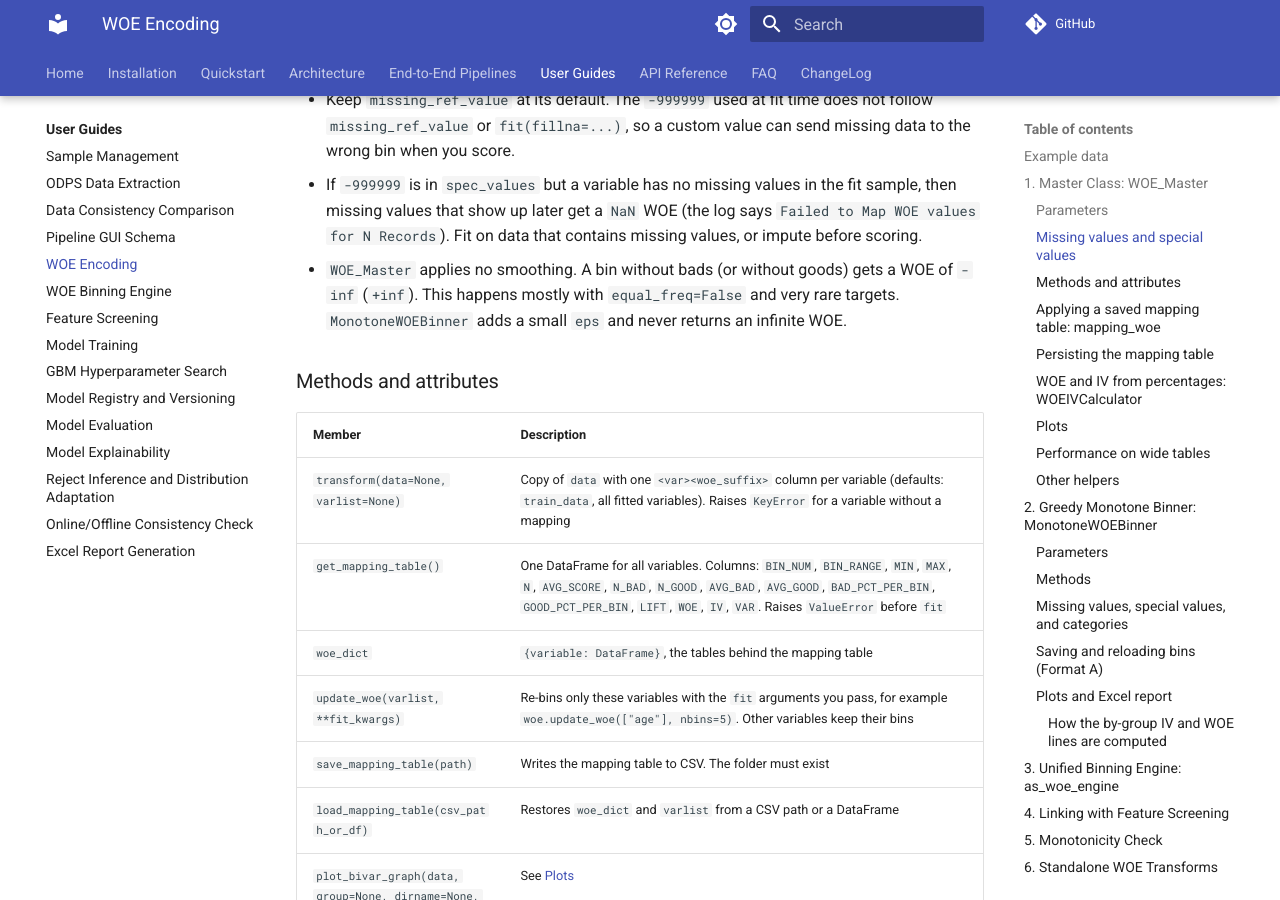
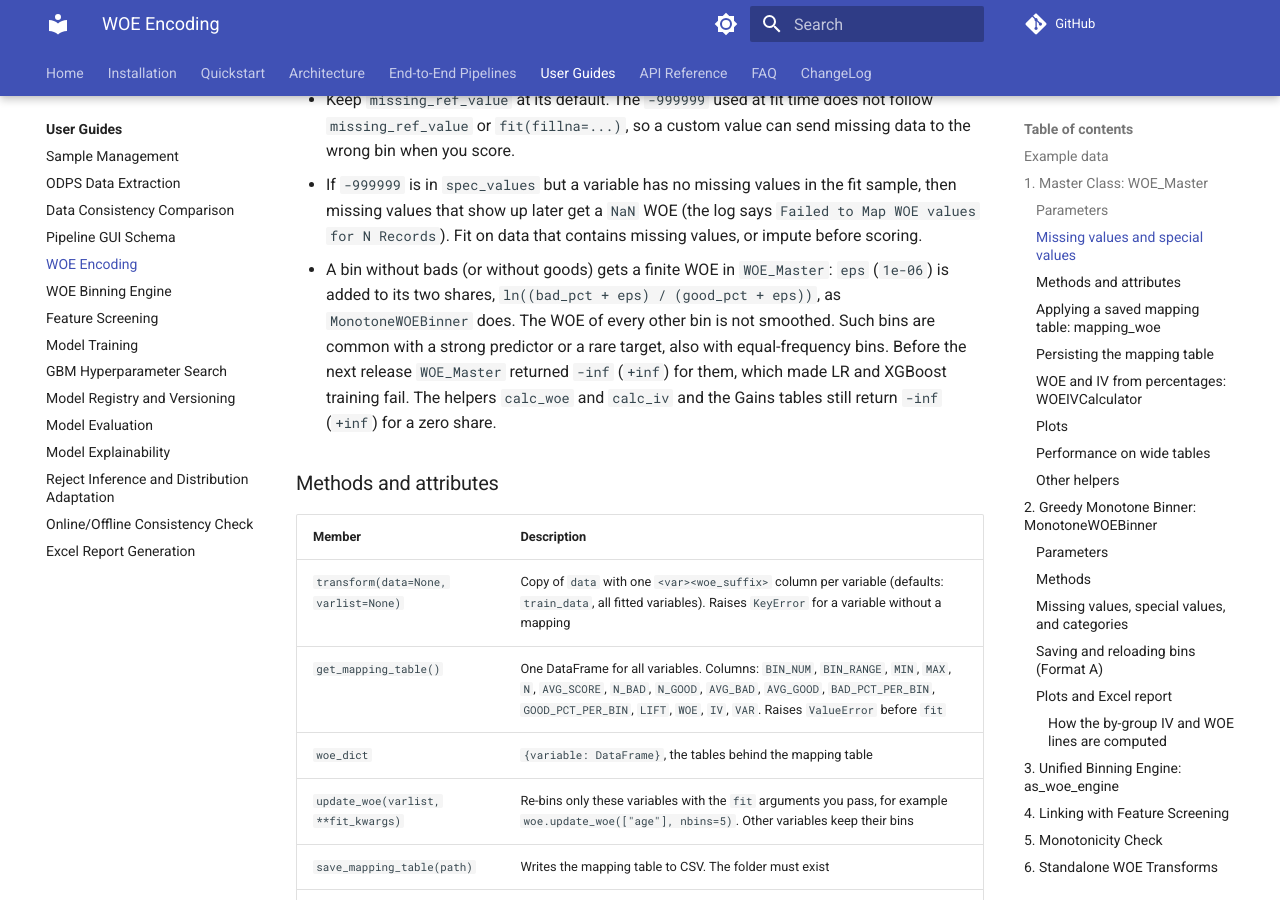
Before and after one commit to Kyle-J-Sun/SuperModelingFactory_doc, an MkDocs documentation site: the page built from docs/guides/woe.md, in a window 1280 px wide and 900 px high, scrolled down 4512 px. Built offline with MkDocs 1.6.1 and Material for MkDocs 9.7.7, drawn with Linux system fonts in a browser that asks for light colours; comment, search, counter and statistics services are not loaded.

Commit message:
docs: WOE_Master gives pure bins a finite WOE
Updates the WOE guide, the Unreleased notes (nine further fixes, results that change) and the changelog card.

Co-Authored-By: Claude Sonnet 5.5 <noreply@anthropic.com>
Claude-Session: https://claude.ai/code/session_01QhWkFn8EeZV7rvRHV85fAy

```diff
--- a/docs/guides/woe.md
+++ b/docs/guides/woe.md
@@ -142,9 +142,11 @@ it gets a bin of its own.
 - If `-999999` is in `spec_values` but a variable has no missing values in the fit sample, then missing values that show up
   later get a `NaN` WOE (the log says `Failed to Map WOE values for N Records`). Fit on data that contains missing values,
   or impute before scoring.
-- `WOE_Master` applies no smoothing. A bin without bads (or without goods) gets a WOE of `-inf` (`+inf`). This happens
-  mostly with `equal_freq=False` and very rare targets. `MonotoneWOEBinner` adds a small `eps` and never returns an infinite
-  WOE.
+- A bin without bads (or without goods) gets a finite WOE in `WOE_Master`: `eps` (`1e-06`) is added to its two shares,
+  `ln((bad_pct + eps) / (good_pct + eps))`, as `MonotoneWOEBinner` does. The WOE of every other bin is not smoothed. Such
+  bins are common with a strong predictor or a rare target, also with equal-frequency bins. Before the next release
+  `WOE_Master` returned `-inf` (`+inf`) for them, which made LR and XGBoost training fail. The helpers `calc_woe` and
+  `calc_iv` and the Gains tables still return `-inf` (`+inf`) for a zero share.
 
 ### Methods and attributes
 
@@ -556,8 +558,10 @@ monotone in the training sample).
 
 ??? question "A bin has a WOE of `-inf`"
 
-    The bin has no bads (or no goods), and `WOE_Master` applies no smoothing. Use fewer or equal-frequency bins, or fit with
-    `MonotoneWOEBinner`, which adds `eps` to the shares.
+    The bin has no bads (or no goods). `WOE_Master` fits such a bin with a finite WOE (`eps` is added to its two shares),
+    so the value comes from a table built by an earlier version, from `calc_woe` / `calc_iv`, or from a Gains table, which
+    still return `-inf` (`+inf`) for a zero share. Refit with the current version, or use fewer bins, or fit with
+    `MonotoneWOEBinner`.
 
 ??? question "`WOE_Master.fit(chi2_config=...)` raises `ValueError: Bin edges must be unique`"
 
```
Also changed, not shown: docs/changelog/index.md (+1 -1 lines), docs/changelog/unreleased.md (+3 -2 lines).
